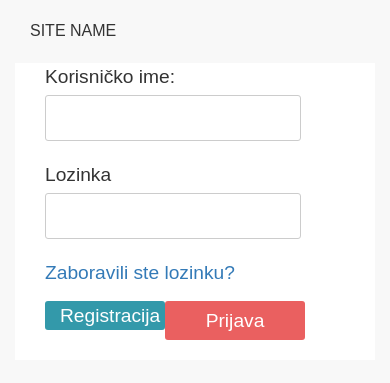
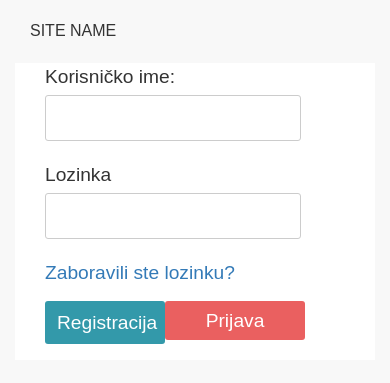
Before and after one commit to MarkoIvanetic/DWA-Sem2, a PHP site: page /prijava.php in a window 390 px wide; the page is wider, and only the part inside the window is pictured. Shown: the top 383 px of that part. Run offline with PHP 8.4, Linux system fonts and the light colour scheme; some libraries are stand-ins or nearby versions.

Commit message:
Tweak #4

```diff
--- a/css/style.css
+++ b/css/style.css
@@ -6,7 +6,7 @@ html {
   font-family: 'Titillium Web', sans-serif;
 }
 body {
-	font-size: 16px;
+  font-size: 16px;
 }
 input[type="text"], input[type="password"] {
   padding: 8px 0px 8px 7px;
@@ -18,7 +18,7 @@ input[type="text"], input[type="password"] {
   height: 20px;
 }
 .navbar{
-	font-size: 14px;
+  font-size: 14px;
       position: relative;
     min-height: 1px
 }
@@ -218,7 +218,18 @@ form div{
   border-left:4px solid #f8f8f8;
   height: 270px;
 
-
+}
+.profileBody .blue-button{
+  padding: 12px;
+}
+.regBody .blue-button{
+  padding: 12px;
+}
+.profileBody .red-button{
+  padding: 10px;
+}
+.regBody .red-button{
+  padding: 10px;
 }
 .controls img{
   font-size: 1.2em;
--- a/includes/connection.php
+++ b/includes/connection.php
@@ -1,5 +1,5 @@
 <?php
 
-$db = mysqli_connect("localhost", "root", "123", "oglasnik" ) or die ("Greška" . mysqli_error($db));
+$db = mysqli_connect("localhost", "root", "", "oglasnik" ) or die ("Greška" . mysqli_error($db));
 
 ?>
--- a/prijava.php
+++ b/prijava.php
@@ -20,7 +20,7 @@
     <link href="css/navigation.css" rel="stylesheet">
     <link href='http://fonts.googleapis.com/css?family=Titillium+Web:400,700,600' rel='stylesheet' type='text/css'>
 </head>
-<body class="col-xs-12">
+<body class="col-xs-12 profileBody">
 	<div class="login-logo col-sm-offset-1 col-sm-10 col-md-offset-2 col-md-8">SITE NAME</div>
 	<div class="login-FormContainer col-sm-offset-1 col-sm-10 col-md-offset-2 col-md-8">
 		<div class="col-md-6 login-inputs">
```
